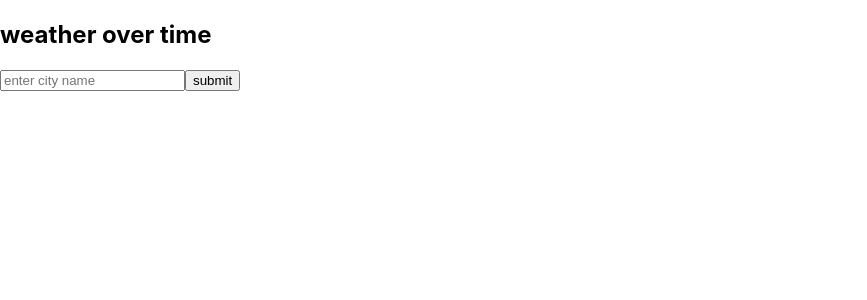
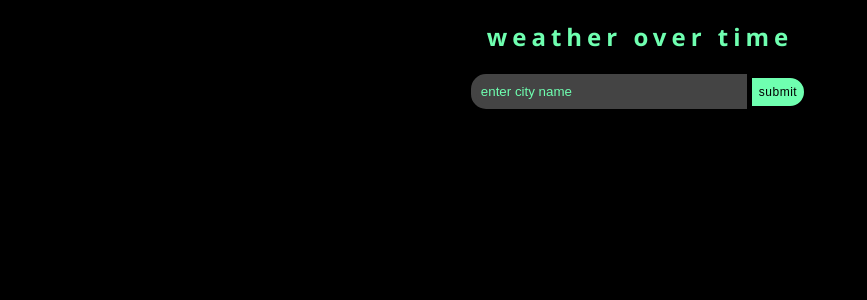
Before and after one commit to nancyd333/project4, a React (Create React App) app: page / in a window 1280 px wide. Shown: the top 300 px of the page, without its empty margins (0-867 px from the left). Built offline with nearby package versions, Linux system fonts and the light colour scheme.

Commit message:
removes unused references and add css styling

```diff
--- a/src/App.css
+++ b/src/App.css
@@ -0,0 +1,163 @@
+.App {
+    text-align: center;
+  }
+
+  .App-logo {
+    height: 40vmin;
+    pointer-events: none;
+  }
+
+  body{
+    background-color: #000000;
+    color: #6FFFB0;
+    font-family: 'Segoe UI', Tahoma, Geneva, Verdana, sans-serif
+  }
+  h2{
+    letter-spacing: 5px;
+  }
+
+  input {
+    width: 20%;
+    padding: 5px;
+    border: 5px solid #444444;
+    border-radius: 15px 0px 0px 15px ;
+    color: #6FFFB0;
+    background-color: #444444;
+    outline: 0px solid #444444;
+    margin-bottom: 20px;
+  }
+
+  input:focus{
+    border: 5px solid #444444;
+    background-color: rgba(221, 221, 221, 0.5);
+  }
+
+  ::placeholder{
+    color: #6FFFB0;
+  }
+
+  .btn{
+  background-color: #6FFFB0;
+  color: black;
+  border: 2px solid  #6FFFB0;
+  padding: 5px;
+  font-size: 12px;
+  cursor: pointer;
+  text-align: center;
+  text-decoration: none;
+  }
+
+  #cityName{
+    color: #17c8e3;
+    font-size: 19px;
+  }
+
+  .default{
+    margin: 5px;
+    letter-spacing: 0.5px;
+    border-radius: 0px 15px 15px 0px ;
+  }
+
+  .default:focus{
+    outline: 4px solid #444444;
+  }
+
+  .default:hover{
+    background-color: #444444;
+    color:  #6FFFB0;
+    transition: 0.5s;
+  }
+
+  .city{
+    margin: 5px;
+    background-color: black;
+    color:  #6FFFB0;
+    border: 2px solid black;
+  }
+
+  .city:hover{
+    color:  hotpink;
+    font-size: 16px;
+    transition: 0.5s;
+  }
+
+  .city:focus{
+    color:  hotpink;
+    font-size: 16px;
+    outline: 0px solid black;
+  }
+
+  .tick line{
+    stroke: #5D5963
+  }
+
+  .tick text{
+    /* fill: #6FFFB0; */
+    fill: #17c8e3;
+    font-family: 'Segoe UI';
+    font-size: 15px;
+
+  }
+
+  .domain{
+    stroke: black;
+  }
+
+
+  #tooltip{
+      position: absolute;
+      width: 65px;
+    color: black;
+    font-weight: bold;
+      height: 30px; /*auto*/
+      padding: 5px;
+    background-color: #fcffba;
+      /* background-color: rgba(255, 255, 255, 0.33); */
+    /* #777777; */
+      /* -webkit-border-radius: 10px;
+      -moz-border-radius: 10px; */
+      border-radius: 15px;
+      /* -webkit-box-shadow: 4px 4px 10px rgba(0,0,0,0.4);
+      -moz-box-shadow: 4px 4px 10px rgba(0,0,0,0.4);
+      box-shadow: 4px 4px 10px rgba(0,0,0,0.4); */
+      pointer-events: none;
+  }
+  #tooltip.hidden{
+      display: none;
+  }
+  #tooltip p{
+      margin: 0px;
+      font-family: sans-serif;
+      font-size: 12px;
+      line-height: 15px;
+  }
+
+  @media (prefers-reduced-motion: no-preference) {
+    .App-logo {
+      animation: App-logo-spin infinite 20s linear;
+    }
+  }
+
+  .App-header {
+    background-color: #282c34;
+    min-height: 100vh;
+    display: flex;
+    flex-direction: column;
+    align-items: center;
+    justify-content: center;
+    font-size: calc(10px + 2vmin);
+    color: white;
+  }
+
+  .App-link {
+    color: #61dafb;
+  }
+
+  @keyframes App-logo-spin {
+    from {
+      transform: rotate(0deg);
+    }
+    to {
+      transform: rotate(360deg);
+    }
+  }
--- a/src/App.js
+++ b/src/App.js
@@ -2,7 +2,6 @@ import React, {useState, useRef, useEffect} from 'react';
 import * as d3 from 'd3';
 // import Chart from './Chart'
 import Data from './Data'
-import Data2 from './Data2'
 import axios from 'axios'
 import './App.css';
 
--- a/src/Data.js
+++ b/src/Data.js
@@ -1,9 +1,7 @@
 import React, {Component, useState} from 'react'
 // import {Link} from 'react-router-dom'
 import axios from 'axios'
-import Chart2 from './Chart2'
 import Chart from './Chart'
-import Chart3 from './Chart3'
 import * as d3 from 'd3'
 
 export default class Data extends Component{
--- a/src/index.js
+++ b/src/index.js
@@ -2,7 +2,7 @@ import React from 'react';
 import ReactDOM from 'react-dom/client';
 import './index.css';
 import App from './App';
-import reportWebVitals from './reportWebVitals';
+
 
 const root = ReactDOM.createRoot(document.getElementById('root'));
 root.render(
@@ -14,4 +14,3 @@ root.render(
 // If you want to start measuring performance in your app, pass a function
 // to log results (for example: reportWebVitals(console.log))
 // or send to an analytics endpoint. Learn more: https://bit.ly/CRA-vitals
-reportWebVitals();
```
